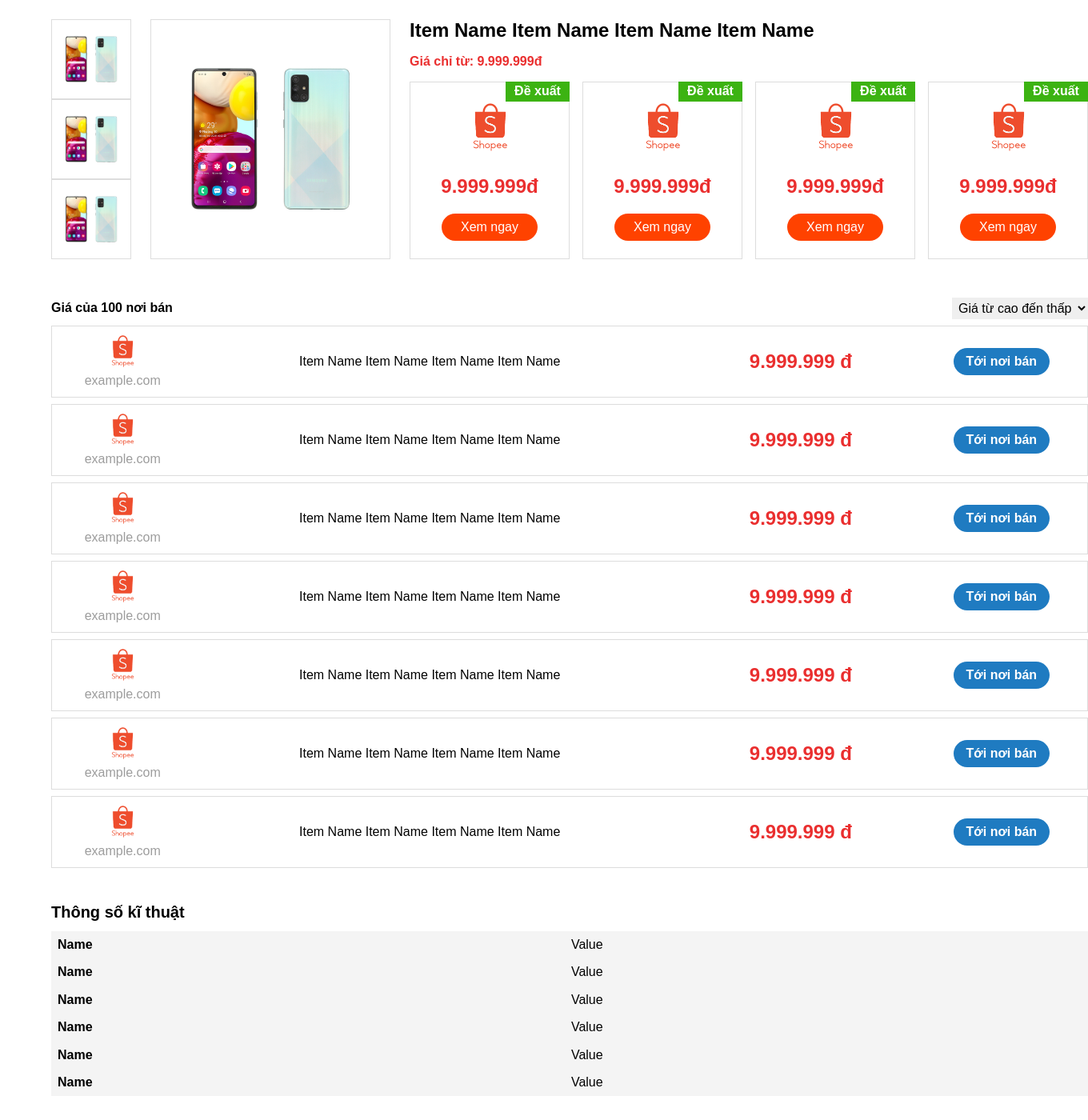
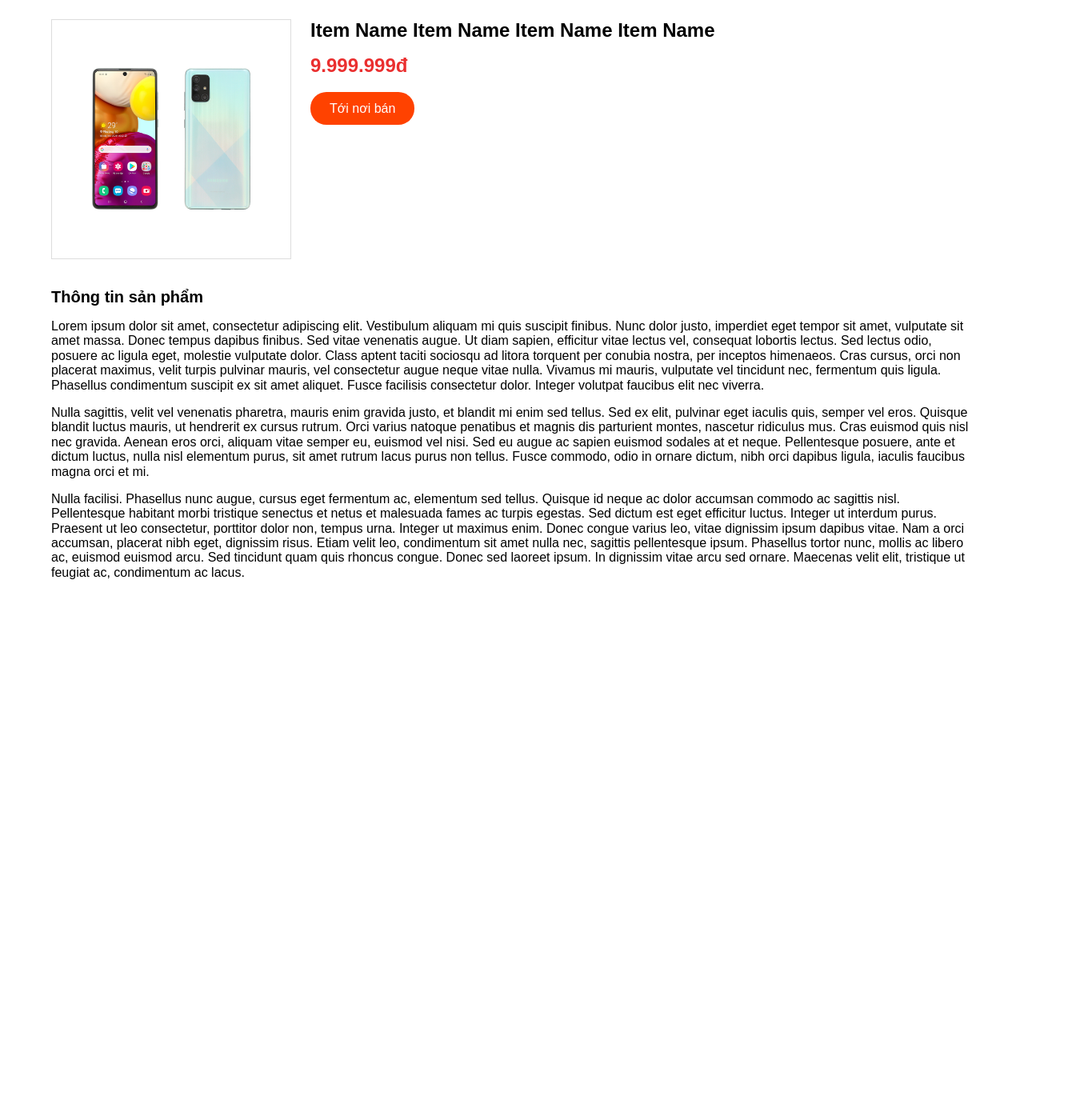
Before and after one commit to tranvanluyt2203/pbl7-web, a React (Vite) app: page /product in a window 1280 px wide. Shown: the part 100-1500 px from the top of the page at 80% size, 1360 px wide, since content can reach past the window. After the commit the page ends 865 px from the top, so only its background shows below. Built offline with nearby package versions, Linux system fonts and the light colour scheme.

Commit message:
Update Product

```diff
--- a/src/containers/User/Product/Product.jsx
+++ b/src/containers/User/Product/Product.jsx
@@ -1,7 +1,3 @@
-import Sidebar from "../../../components/Sidebar/Sidebar";
-import ProductShopShort from "../../../components/ProductShopShort/ProductShopShort";
-import ProductShopList from "../../../components/ProductShopList/ProductShopList";
-import ProductDetailItem from "../../../components/ProductDetailItem/ProductDetailItem";
 import phone from "../../../assets/img/product/xvybrlcyllnt1.jpg";
 
 import "./Product.scss";
@@ -12,65 +8,22 @@
       <div className="productPage__container">
         <div className="productPage__content">
           <div className="productPage__header">
-            <div className="image_col">
-              <div className="image">
-                <img src={phone} alt="" />
-              </div>
-              <div className="image">
-                <img src={phone} alt="" />
-              </div>
-              <div className="image">
-                <img src={phone} alt="" />
-              </div>
-            </div>
+
             <div className="imageSingle">
               <img src={phone} alt="" />
             </div>
-            <div className="shopRecommend">
+            <div className="info">
               <div className="name">
                 Item Name Item Name Item Name Item Name
               </div>
-              <div className="price">Giá chỉ từ: 9.999.999đ </div>
-              <div className="shopList">
-                <ProductShopShort></ProductShopShort>
-                <ProductShopShort></ProductShopShort>
-                <ProductShopShort></ProductShopShort>
-                <ProductShopShort></ProductShopShort>
+              <div className="price"> 9.999.999đ </div>
+              <div className="link">
+                <a href="#" className="goto_button">Tới nơi bán</a>
               </div>
             </div>
           </div>
-          <div className="productPage__price">
-            <div className="filter">
-              <div className="count">Giá của 100 nơi bán</div>
-              <div className="filter_container">
-                <select name="sortSelect" id="sortSelect">
-                  <option value="1">Giá từ cao đến thấp</option>
-                  <option value="2">Giá từ thấp đến cao</option>
-                </select>
-              </div>
-            </div>
-            <div className="productList">
-              <ProductShopList></ProductShopList>
-              <ProductShopList></ProductShopList>
-              <ProductShopList></ProductShopList>
-              <ProductShopList></ProductShopList>
-              <ProductShopList></ProductShopList>
-              <ProductShopList></ProductShopList>
-              <ProductShopList></ProductShopList>
-            </div>
-          </div>
+
           <div className="productPage__info">
-            <div className="infoTable">
-              <div className="header">Thông số kĩ thuật</div>
-              <div className="content">
-                <ProductDetailItem></ProductDetailItem>
-                <ProductDetailItem></ProductDetailItem>
-                <ProductDetailItem></ProductDetailItem>
-                <ProductDetailItem></ProductDetailItem>
-                <ProductDetailItem></ProductDetailItem>
-                <ProductDetailItem></ProductDetailItem>
-              </div>
-            </div>
             <div className="description">
               <div className="header">Thông tin sản phẩm</div>
               <div className="content">
--- a/src/containers/User/Product/Product.scss
+++ b/src/containers/User/Product/Product.scss
@@ -14,20 +14,7 @@
             display: flex;
             gap: 24px;
 
-            .image_col{
-                width: 100px;
-                .image{
-                    border: 1px solid #ddd;
-                    padding: 4px;
-                    height: 100px;
 
-                    img{
-                        object-fit: contain;
-                        height: 100%;
-                        width: 100%;
-                    }
-                }
-            }
             .imageSingle{
                 width: 300px;
                 height: 300px;
@@ -43,7 +30,7 @@
                 }
             }
 
-            .shopRecommend{
+            .info{
 
                 &>div{
                     margin-bottom: 16px;
@@ -54,17 +41,13 @@
                 }
 
                 .price{
-                    font-size: 16px;
+                    font-size: 24px;
                     color:#EA2F2F;
                     font-weight: bold;
                 }
 
-                .shopList{
-                    display: flex;
-                    gap: 16px;
-                    &>div{
-                        width: 200px;
-                    }
+                .link{
+                    margin-top: 32px;
                 }
             }
         }
--- a/src/styles/normalize.scss
+++ b/src/styles/normalize.scss
@@ -426,3 +426,10 @@
 .icon_before::before {
     font-family: "Font Awesome 6 Pro";
 }
+
+a.goto_button{
+    background-color: #FF4200;
+    padding: 12px 24px;
+    color: white;
+    border-radius: 20px;
+}
```
